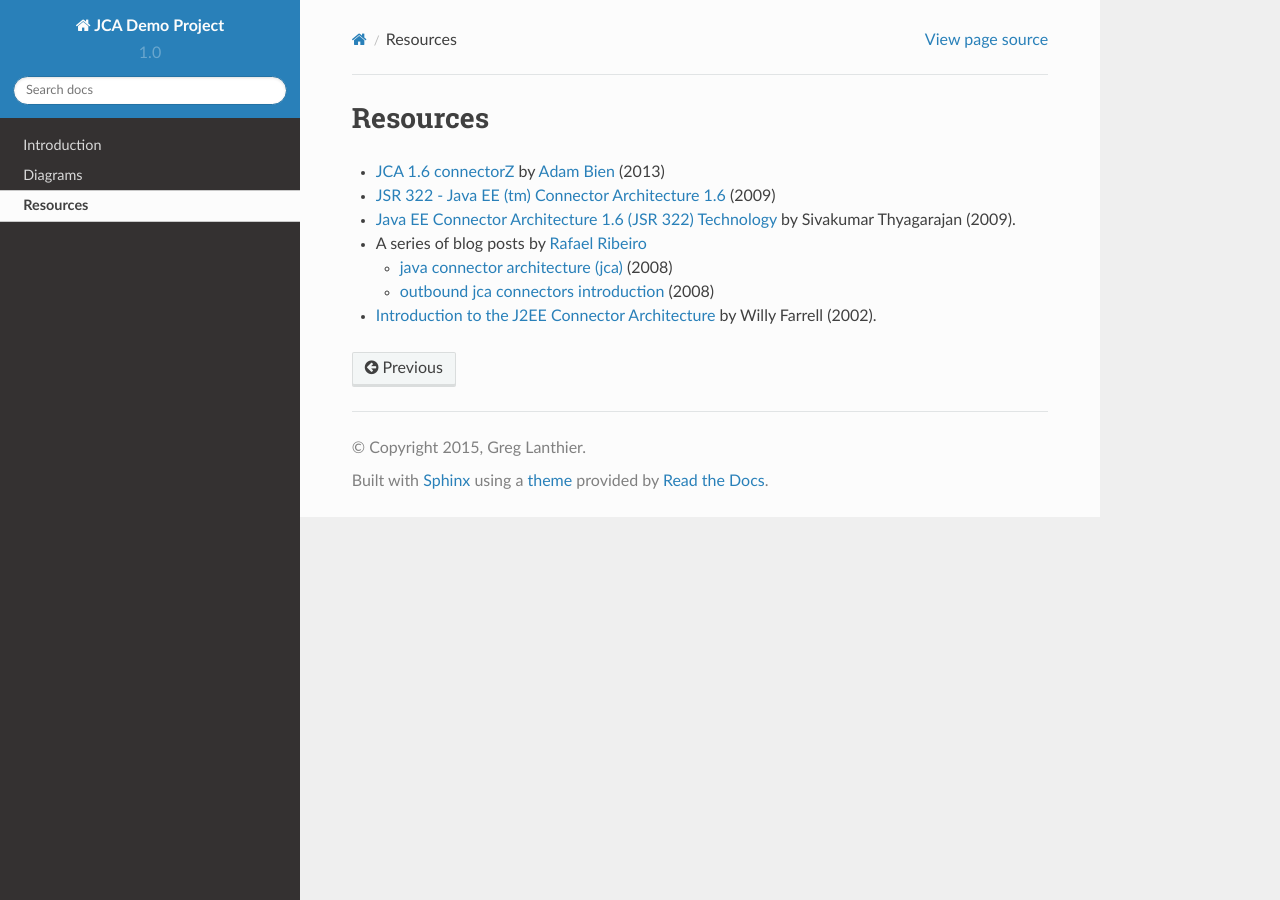
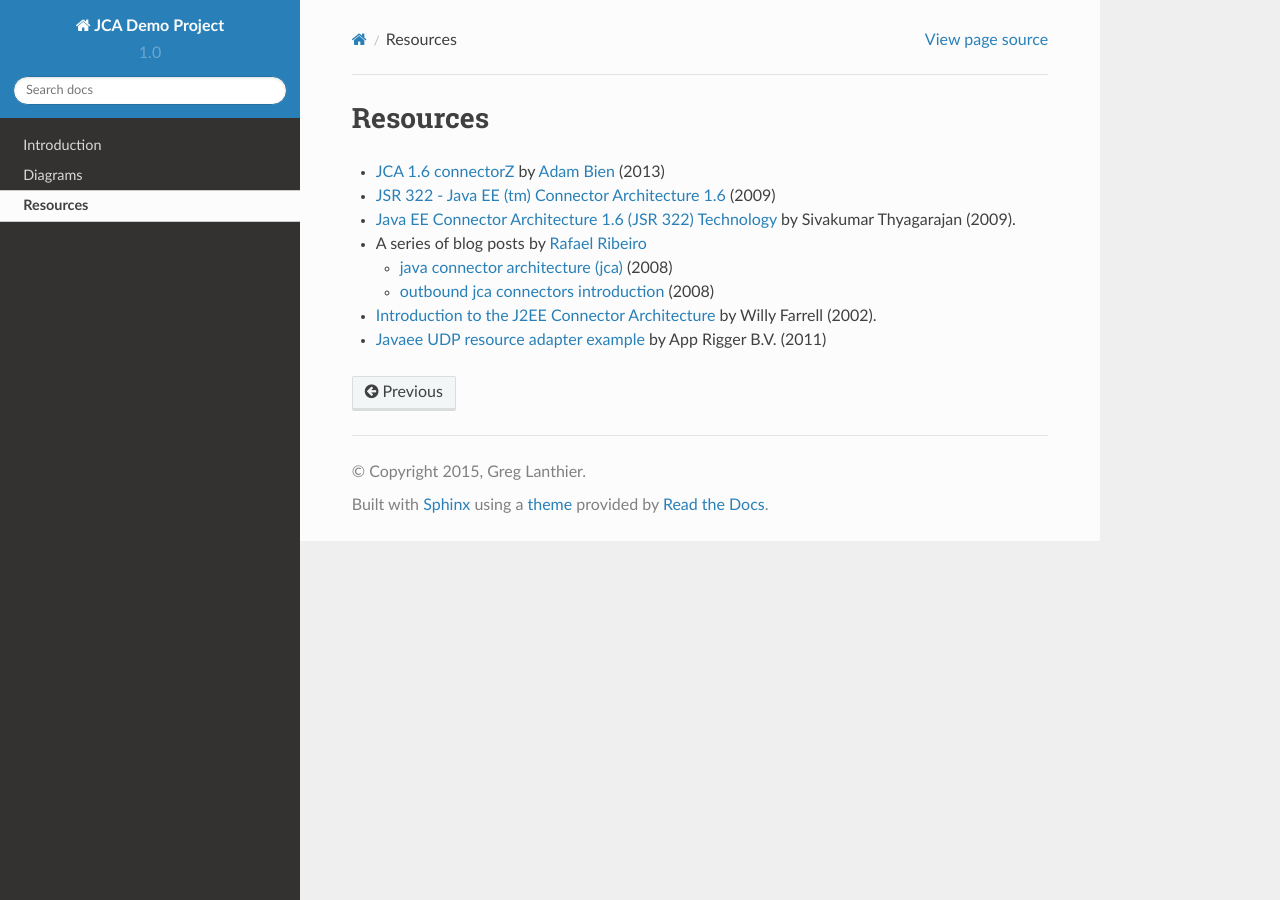
Before and after one commit to greglanthier/jca1.6-demo, a Sphinx documentation site: the page built from docs/resources.rst, in a window 1280 px wide. Built offline with Sphinx 7.4.7 and the Read the Docs theme 2.0.0, drawn with Linux system fonts in a browser that asks for light colours.

Commit message:
Update resources.rst

```diff
--- a/docs/resources.rst
+++ b/docs/resources.rst
@@ -13,3 +13,5 @@ Resources
   * `outbound jca connectors introduction <https://itdevworld.wordpress.com/2008/09/01/outbound-jca-connectors-introduction/>`_ (2008)
 
 * `Introduction to the J2EE Connector Architecture <http://www.ibm.com/developerworks/java/tutorials/j-jca/j-jca.html>`_ by Willy Farrell (2002).
+
+* `Javaee UDP resource adapter example <http://www.apprigger.com/2011/06/javaee-udp-resource-adapter-example/>`_ by App Rigger B.V. (2011)
```
